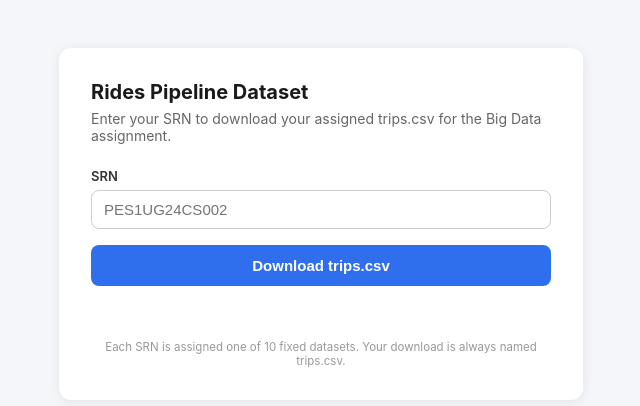
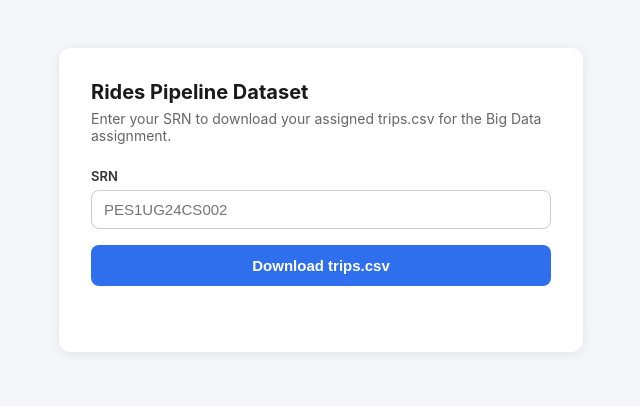
Before and after one commit to Shrivardhan10/Student_Dataset_Download, a plain HTML site: page index.html in a window 1280 px wide. Shown: the whole page, without its empty margins (319-959 px from the left). Drawn offline with Linux system fonts and the light colour scheme.

Commit message:
remove dataset-count footer line

```diff
--- a/index.html
+++ b/index.html
@@ -68,7 +68,6 @@
     <input id="srn" type="text" placeholder="PES1UG24CS002" autocomplete="off" spellcheck="false">
     <button id="downloadBtn">Download trips.csv</button>
     <div id="status"></div>
-    <footer>Each SRN is assigned one of 10 fixed datasets. Your download is always named trips.csv.</footer>
   </div>
 
 <script>
```
